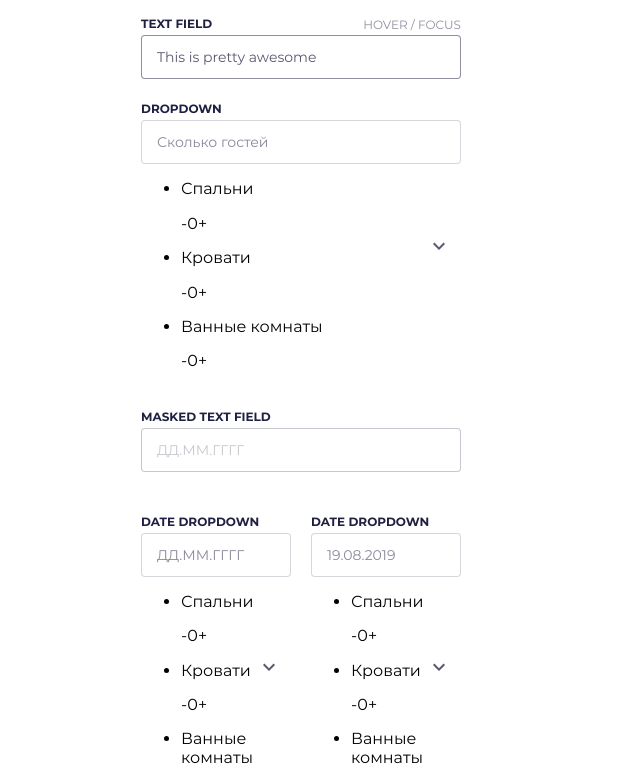
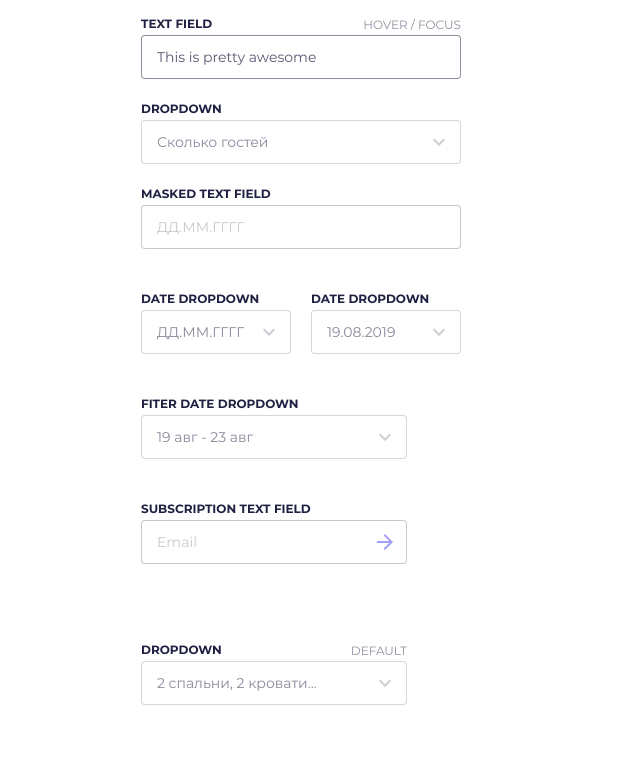
Before and after one commit to KIrilldeveloper48/MetaLamp_Toxin, a React app: page / in a window 1280 px wide. Shown: the part 1155-1938 px from the top of the page, without its empty margins (0-640 px from the left). Built offline with nearby package versions, Linux system fonts and the light colour scheme.

Commit message:
Закончил стилизацию компонента и написал логику работы

```diff
--- a/src/components/dropdown/Dropdown.jsx
+++ b/src/components/dropdown/Dropdown.jsx
@@ -1,4 +1,4 @@
-import React from 'react';
+import React, {useState} from 'react';
 import {PropTypes} from 'prop-types';
 
 import './dropdown.scss';
@@ -7,22 +7,29 @@ import DropdownList from './dropdown-list/Dropdown-list';
 import {DropdownsList} from '../../conts';
 
 const Dropdown = ({label, placeholder, mod = ``, styleType = ``}) => {
-
+  const [dropdownStatus, setDropdownStatus] = useState(false);
   const classMod = mod && `dropdown--${mod}`;
+  const expanded = dropdownStatus ? `dropdown__expanded` : ``;
   const isUiKit = styleType && <span className="dropdown__style cta-title">{styleType}</span>;
 
+  const dropdownClickHandler = (evt) => {
+    evt.preventDefault();
+    setDropdownStatus((prev) => !prev);
+  };
+
   return (
-    <div className={`dropdown ${classMod}`}>
+    <div className={`dropdown ${classMod} ${expanded}`}>
       {isUiKit}
       <span className="dropdown__label cta-title">{label}</span>
       <div className="dropdown__select-wrapper">
-
+        <button className="dropdown__btn" onClick={dropdownClickHandler}></button>
         <select className="dropdown__select common-font" defaultValue={placeholder} disabled>
           <option className="vs-hidden" value={placeholder}>{placeholder}</option>
         </select>
 
-        <DropdownList currentList={DropdownsList.DROPDOWN_ROOM_FILTERS}/>
-
+        {
+          dropdownStatus || styleType === `Expanded` ? <DropdownList currentList={DropdownsList.DROPDOWN_ROOM_FILTERS} /> : ``
+        }
       </div>
     </div>
   );
--- a/src/components/dropdown/dropdown-list/Dropdown-list.jsx
+++ b/src/components/dropdown/dropdown-list/Dropdown-list.jsx
@@ -1,6 +1,7 @@
 import React from 'react';
 import {PropTypes} from 'prop-types';
 import DropdownItem from './dropdown-item/Dropdown-item';
+import './dropdown-list.scss';
 
 const DropdownList = ({currentList}) => {
   return (
--- a/src/components/dropdown/dropdown-list/dropdown-item/Dropdown-item.jsx
+++ b/src/components/dropdown/dropdown-list/dropdown-item/Dropdown-item.jsx
@@ -1,16 +1,28 @@
-import React from 'react';
+import React, {useState} from 'react';
 import {PropTypes} from 'prop-types';
 
+
+import './dropdown-item.scss';
 const DropdownItem = ({item}) => {
+  const [count, setCount] = useState(0);
+  const isDisabled = !count && `disabled`;
+  const btnDisabled = !count && `dropdown-item__dec--disabled`;
+
+  const decCount = () => {
+    setCount((prev) => prev - 1);
+  };
+
+  const incCount = () => {
+    setCount((prev) => prev + 1);
+  };
+
   return (
-    <li className="dropdown__item dropdown-item">
-      <p className="dropdown-item__text">{item}</p>
-      <div className="dropdowm-item__calc">
-
-        <span className="dropdown-item__dec">-</span>
-        <span className="dropdown-item__count">0</span>
-        <span className="dropdown-item__inc">+</span>
-
+    <li className="dropdown__item dropdown-item cta-font">
+      <p className="dropdown-item__text cta-title">{item}</p>
+      <div className="dropdown-item__calc">
+        <button className={`dropdown-item__dec ${btnDisabled}`} onClick={decCount} disabled={isDisabled}>-</button>
+        <span className="dropdown-item__count cta-title">{count}</span>
+        <button className="dropdown-item__inc" onClick={incCount}>+</button>
       </div>
     </li>
   );
--- a/src/components/dropdown/dropdown-list/dropdown-item/dropdown-item.scss
+++ b/src/components/dropdown/dropdown-list/dropdown-item/dropdown-item.scss
@@ -0,0 +1,43 @@
+@import "@styles/color-vars";
+
+.dropdown-item {
+  position: relative;
+  list-style: none;
+  color: $title-color;
+
+  &__text {
+    position: absolute;
+    left: 0;
+    top: 50%;
+    margin: 0;
+    transform: translateY(-50%);
+  }
+
+  &__calc {
+    float: right;
+  }
+
+  &__count {
+    display: inline-block;
+    width: 32px;
+    text-align: center;
+  }
+
+  &__dec,
+  &__inc {
+    display: inline-block;
+    border: 1px solid $label-color;
+    border-radius: 22px;
+    width: 30px;
+    height: 30px;
+    color: $label-color;
+    background: transparent;
+    cursor: pointer;
+  }
+
+  &__dec--disabled,
+  &__inc--disabled {
+    border-color: $placeholder-color;
+    color: $placeholder-color;
+  }
+}
--- a/src/components/dropdown/dropdown-list/dropdown-list.scss
+++ b/src/components/dropdown/dropdown-list/dropdown-list.scss
@@ -1,3 +1,18 @@
-.dropdown-list {
+@import "@styles/color-vars";
+
+.dropdown__list {
   position: absolute;
+  z-index: 2;
+  display: grid;
+  grid-row-gap: 7px;
+  margin-top: 0;
+  border: 1px solid $label-color;
+  border-top: none;
+  border-radius: 4px;
+  border-top-left-radius: 0;
+  border-top-right-radius: 0;
+  padding: 7px 7px 7px 15px;
+  width: 100%;
+  background: #fff;
+  cursor: auto;
 }
--- a/src/components/dropdown/dropdown.scss
+++ b/src/components/dropdown/dropdown.scss
@@ -1,5 +1,5 @@
-@import '@/styles/color-vars';
-@import '@/styles/input-fields';
+@import "@/styles/color-vars";
+@import "@/styles/input-fields";
 
 .dropdown {
   &__label {
@@ -8,49 +8,69 @@
 
   &__select-wrapper {
     position: relative;
-    &:after {
-      content: '';
-      position: absolute;
-      top: 50%;
-      right: 16px;
-      transform: translateY(-50%);
-      width: 12px;
-      height: 8px;
-      background-image: url('@/assets/img/icons/expand_more.svg');
-      background-size: contain;
-      background-repeat: no-repeat;
-    }
+
     &:hover {
-      cursor: pointer;
+      .dropdown__select {
+        border-color: $label-color;
+      }
     }
   }
 
+  &__btn {
+    position: absolute;
+    right: 16px;
+    top: 50%;
+    border: none;
+    width: 12px;
+    height: 8px;
+    background-image: url("@/assets/img/icons/expand_more.svg");
+    background-size: contain;
+    background-repeat: no-repeat;
+    background-color: transparent;
+    transform: translateY(-50%);
+    cursor: pointer;
+  }
+
   &__select {
-    @extend %input;
     appearance: none;
+
     option {
       display: none;
     }
+
     &:disabled {
       background-color: #fff;
     }
+
+    @extend %input;
   }
 
   &__style {
+    font-weight: 400;
     color: $label-color;
-    font-weight: 400;
   }
 
-  &--ui-kit-active,
+  &__expanded {
+    .dropdown__select {
+      border-color: $label-color;
+      border-bottom-right-radius: 0;
+      border-bottom-left-radius: 0;
+    }
+  }
+
+  &--ui-kit-expanded,
   &--ui-kit-default {
     display: grid;
+
     .dropdown__select-wrapper {
       grid-column: 1/3;
     }
+
     .dropdown__style {
+      justify-self: end;
       grid-column: 2/3;
-      justify-self: end;
     }
+
     .dropdown__label {
       grid-row: 1/2;
     }
```
